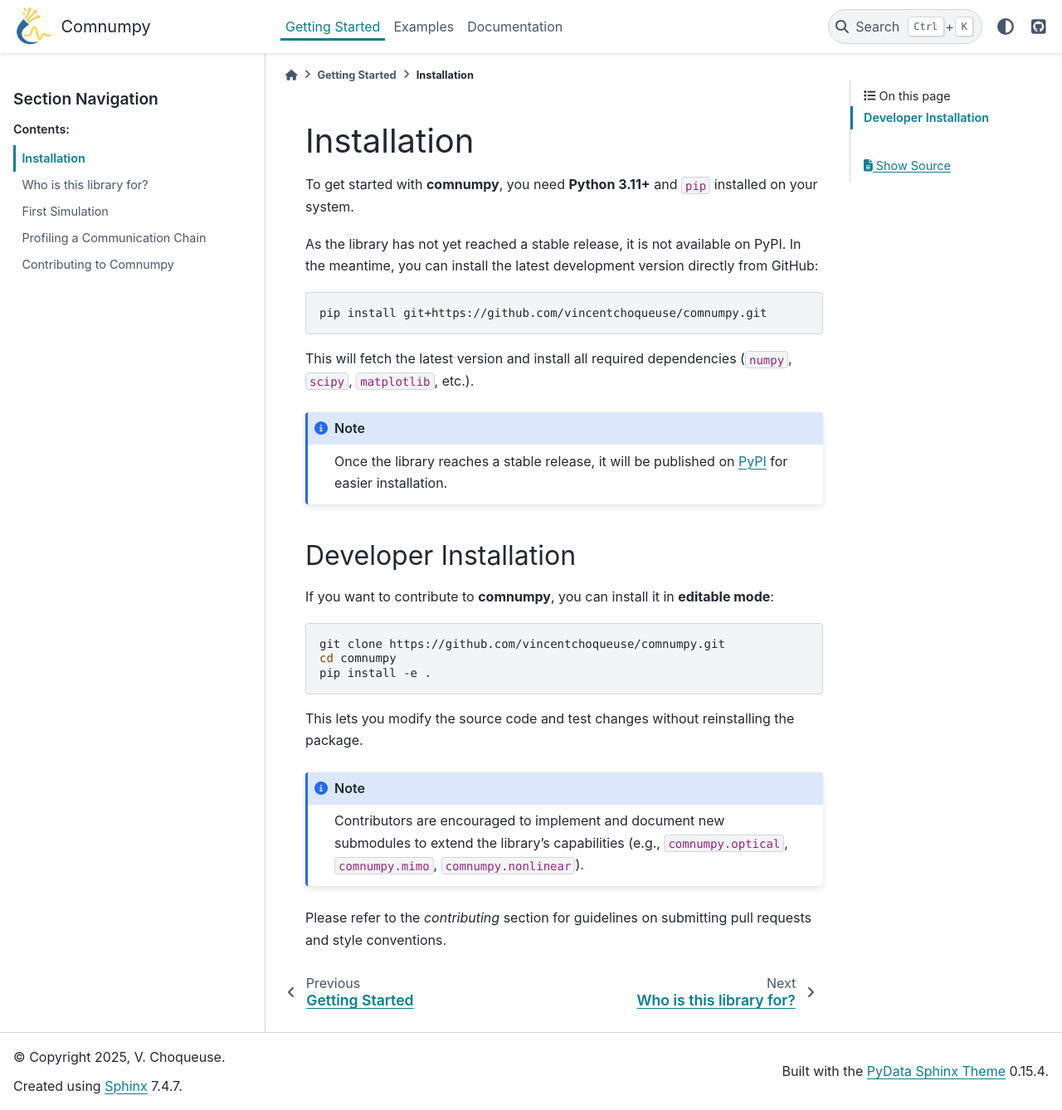
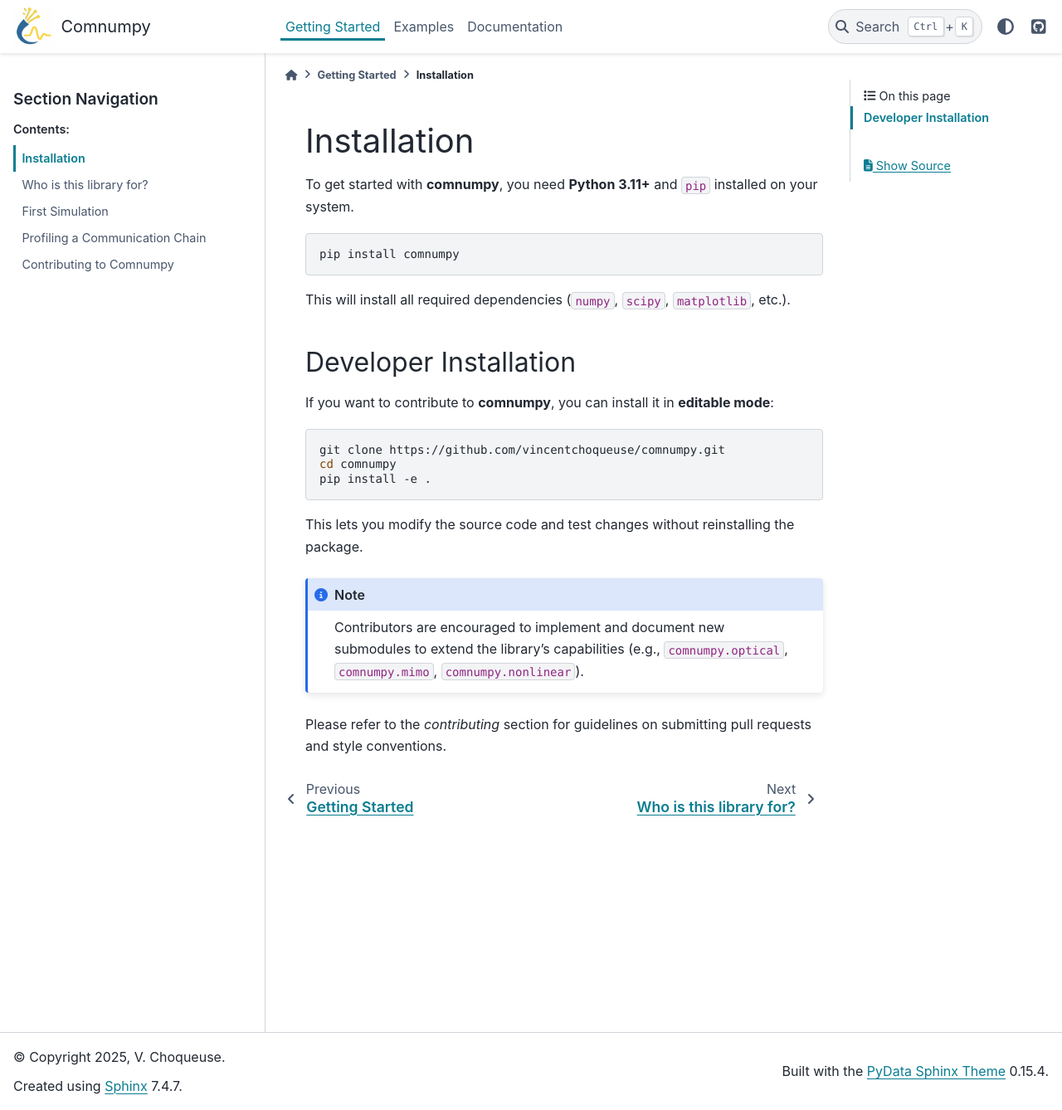
Before and after one commit to vincentchoqueuse/comnumpy, a Sphinx documentation site: the page built from docs/getting_started/installation.rst, in a window 1280 px wide and 1338 px high. Shown: the whole window at 83% size. Built offline with Sphinx 7.4.7 and the PyData theme 0.15.4, drawn with Linux system fonts in a browser that asks for light colours.

Commit message:
add pip install procedure

```diff
--- a/docs/getting_started/installation.rst
+++ b/docs/getting_started/installation.rst
@@ -3,18 +3,11 @@ Installation
 
 To get started with **comnumpy**, you need **Python 3.11+** and ``pip`` installed on your system.
 
-As the library has not yet reached a stable release, it is not available on PyPI.
-In the meantime, you can install the latest development version directly from GitHub:
-
 .. code-block:: bash
 
-    pip install git+https://github.com/vincentchoqueuse/comnumpy.git
+    pip install comnumpy
 
-This will fetch the latest version and install all required dependencies (``numpy``, ``scipy``, ``matplotlib``, etc.).
-
-.. note::
-
-   Once the library reaches a stable release, it will be published on `PyPI <https://pypi.org/>`_ for easier installation.
+This will install all required dependencies (``numpy``, ``scipy``, ``matplotlib``, etc.).
 
 
 Developer Installation
```
Also changed, not shown: README.md (+1 -3 lines).
